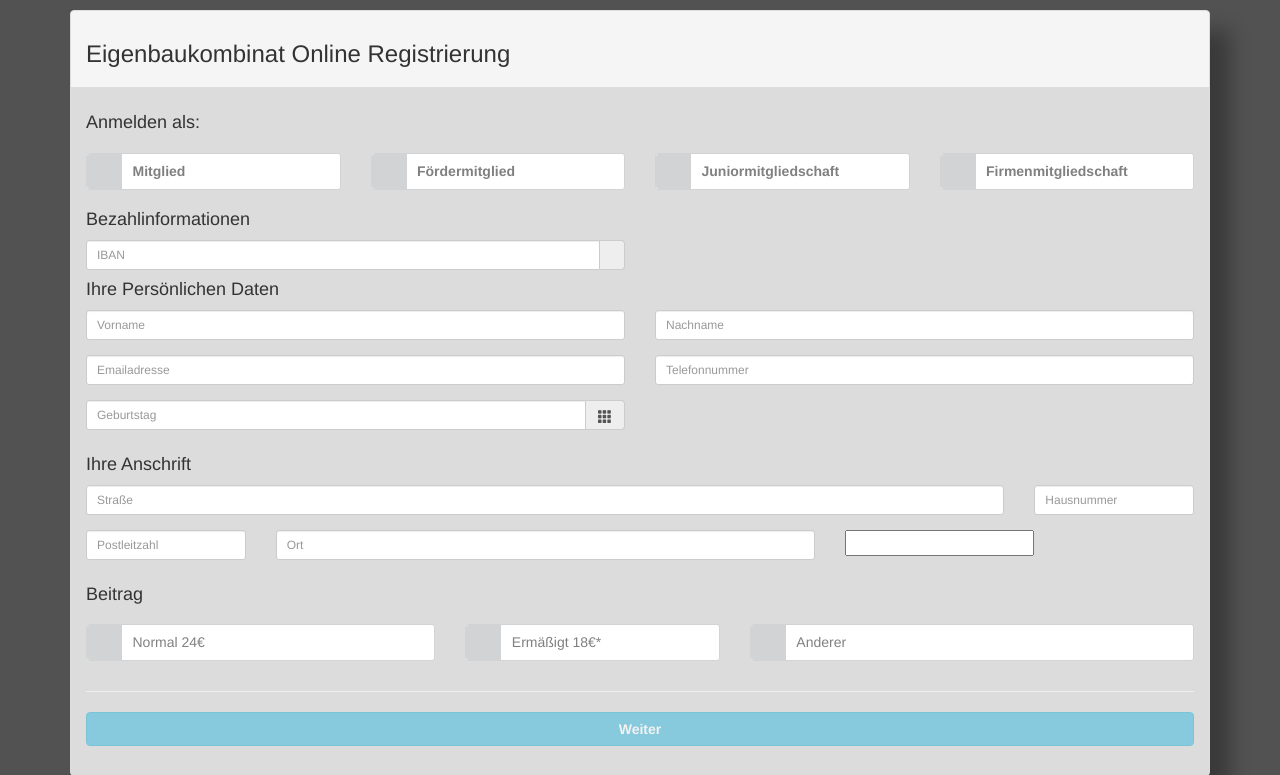
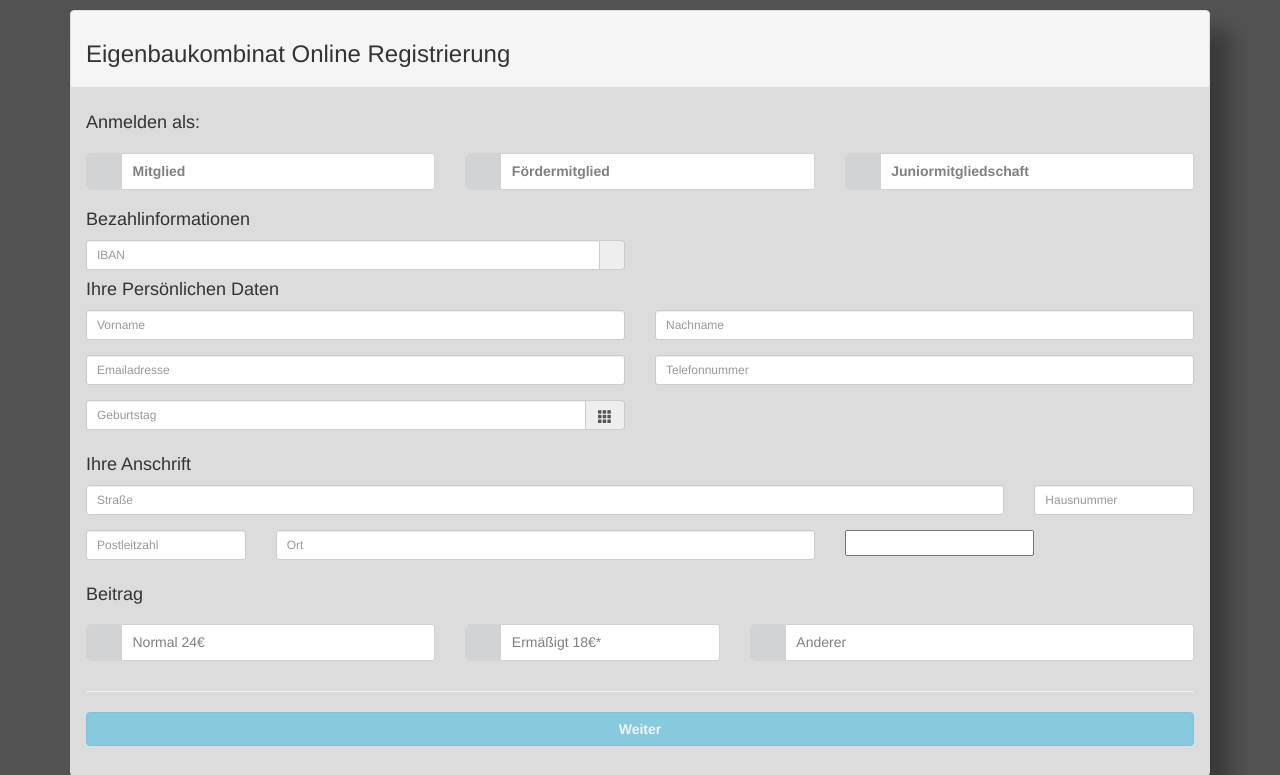
Before and after one commit to Eigenbaukombinat/ebkmember, a Django app: page / in a window 1280 px wide. Shown: the top 775 px of the page. Run offline with Django 3.2, Linux system fonts and the light colour scheme; some libraries are stand-ins or nearby versions.

Commit message:
removed company member

```diff
--- a/registration/choices.py
+++ b/registration/choices.py
@@ -9,7 +9,6 @@ MEMBERSTATUS = (
     ('member','Mitglied'),
     ('sustaining_member', 'Fördermitglied'),
     ('junior_member', 'Juniormitgliedschaft'),
-    ('company_member', 'Firmenmitgliedschaft'),
     )
 
 STATUS = (
@@ -26,6 +25,4 @@ FEE = (
     (1, 'sustain_other'),
     (18, 'junior'),
     (1, 'junior_other'),
-    (12341, 'company_other'),
-    (1, 'company_other'),
     )
--- a/registration/templates/register_page.html
+++ b/registration/templates/register_page.html
@@ -11,7 +11,7 @@
                     <div class="panel-body">
                         <h4>Anmelden als:</h4>
                         <div class="row">
-                            <div class="col-xs-12 col-sm-6 col-md-3">
+                            <div class="col-xs-12 col-sm-6 col-md-4">
                                 <div class="funkyradio">
                                     <div class="funkyradio-success">
                                         {{ form.memberstatus.1.tag }}
@@ -19,7 +19,7 @@
                                     </div>
                                 </div>
                             </div>
-                            <div class="col-xs-12 col-sm-6 col-md-3">
+                            <div class="col-xs-12 col-sm-6 col-md-4">
                                 <div class="funkyradio">
                                     <div class="funkyradio-success">
                                         {{ form.memberstatus.2.tag }}
@@ -27,19 +27,11 @@
                                     </div>
                                 </div>
                             </div>
-                            <div class="col-xs-12 col-sm-6 col-md-3">
+                            <div class="col-xs-12 col-sm-6 col-md-4">
                                 <div class="funkyradio">
                                     <div class="funkyradio-success">
                                         {{ form.memberstatus.3.tag }}
                                         <label for="{{form.memberstatus.3.id_for_label}}"><strong>{{form.memberstatus.3.choice_label}}</strong></label>
-                                    </div>
-                                </div>
-                            </div>
-                            <div class="col-xs-12 col-sm-6 col-md-3">
-                                <div class="funkyradio">
-                                    <div class="funkyradio-success">
-                                        {{ form.memberstatus.4.tag }}
-                                        <label for="{{form.memberstatus.4.id_for_label}}"><strong>{{form.memberstatus.4.choice_label}}</strong></label>
                                     </div>
                                 </div>
                             </div>
@@ -191,27 +183,6 @@
                                     </div>
                                 </div>
                             </div>
-                            <div class="row" id="cmember">
-                                <div class="col-xs-12 col-sm-6 col-md-6">
-                                    <div class="funkyradio">
-                                        <div class="funkyradio-success">
-                                            {{ feeform.fee.7.tag }}
-                                            <label for="{{feeform.fee.7.id_for_label}}">12341€</label>
-                                        </div>
-                                    </div>
-                                </div>
-                                <div class="col-xs-12 col-sm-6 col-md-6">
-                                    <div class="funkyradio">
-                                        <div class="funkyradio-success">
-                                            {{ feeform.fee.8.tag }}
-                                            <label for="{{feeform.fee.8.id_for_label}}">Anderer</label>
-                                        </div>
-                                    </div>
-                                    <div id="cmember_other">
-                                        <input class="form-control" id="fee_company_other" name="fee_company_other" placeholder="min. ???€" type="number">
-                                    </div>
-                                </div>
-                            </div>
                         <hr></hr>
                         <div style="display: none">{{ form.fee }}</div>
                         <button id="submit" class="btn btn-info btn-block" type="submit" value="Register" disabled=""><strong>Weiter</strong></button>
@@ -240,29 +211,20 @@
         $(function () {
             $('#smember').hide();
             $('#jmember').hide();
-            $('#cmember').hide();
             $('.memberstatus').change(function(){
                 selected = $('input[name=memberstatus]:checked').val();
                 if (selected == 'member'){
                     $('#smember').hide();
                     $('#jmember').hide();
-                    $('#cmember').hide();
                     $('#member').show();
                 } else if (selected == 'sustaining_member') {
                     $('#member').hide();
                     $('#jmember').hide();
-                    $('#cmember').hide();
                     $('#smember').show();
                 } else if (selected == 'junior_member') {
                     $('#member').hide();
                     $('#smember').hide();
-                    $('#cmember').hide();
                     $('#jmember').show();
-                } else if (selected == 'company_member') {
-                    $('#member').hide();
-                    $('#smember').hide();
-                    $('#jmember').hide();
-                    $('#cmember').show();
                 }
                 });
             });
@@ -270,7 +232,6 @@
             $('#member_other').hide();
             $('#smember_other').hide();
             $('#jmember_other').hide();
-            $('#cmember_other').hide();
             $('#{{feeform.fee.0.id_for_label}}').click(function(){
                 $('#member_other').hide();
                 value = $(this).val();
@@ -326,10 +287,6 @@
                 value = $('#fee_junior_other').val();
                 $('#id_fee').attr('value', value);
             });
-            $('#fee_company_other').change(function() {
-                value = $('#fee_company_other').val();
-                $('#id_fee').attr('value', value);
-            });
         });
 
             $.validate({
```
Also changed, not shown: registration/templates/register_preview.html (+27 -9 lines).
